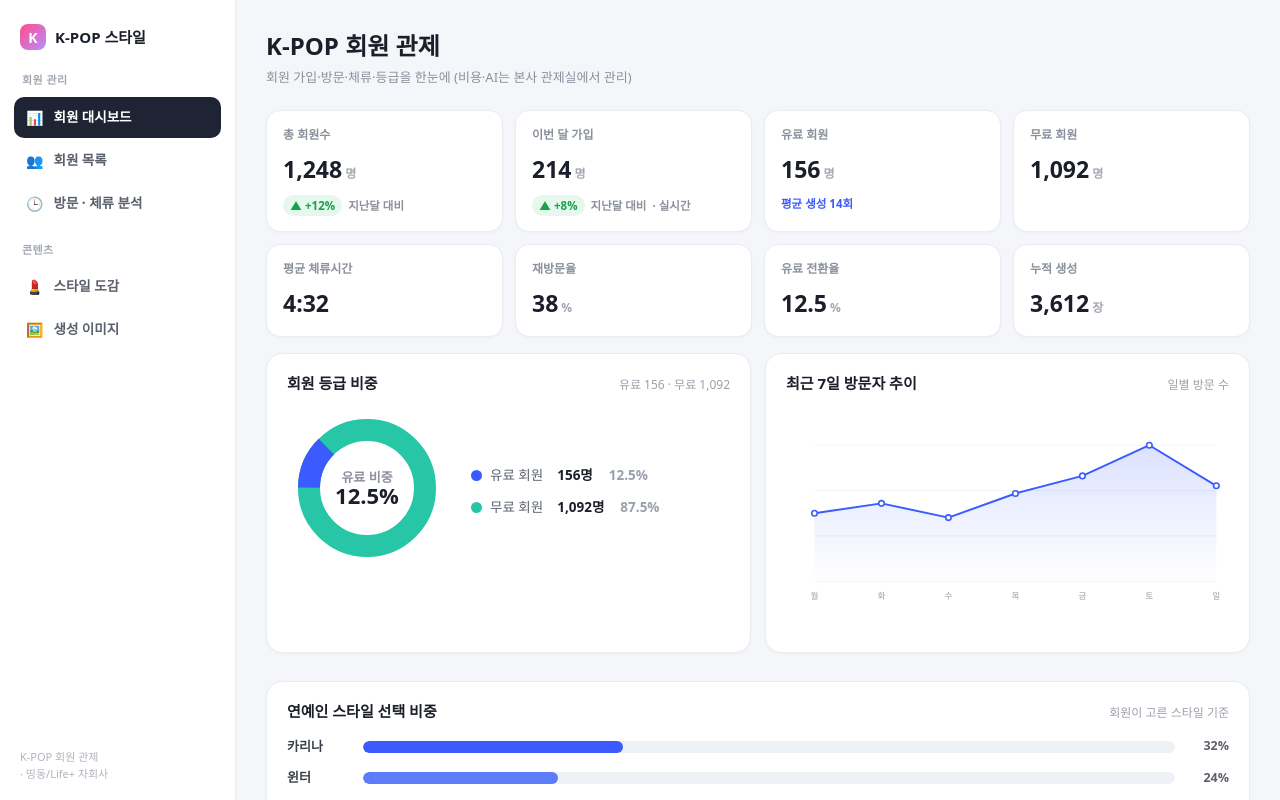
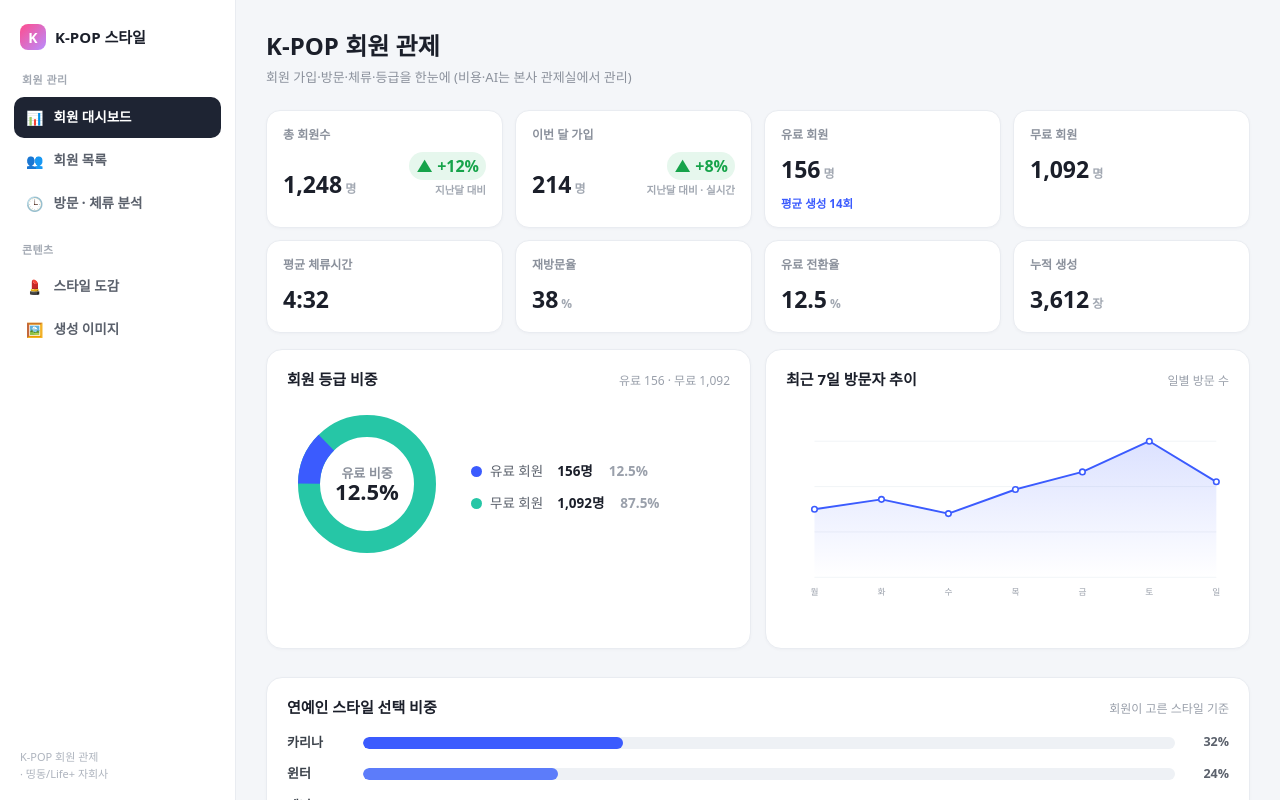
Before and after one commit to wjsehddyd-gif/kpop, a Next.js app: page /admin in a window 1280 px wide. Built offline with nearby package versions, Linux system fonts and the light colour scheme; a web font is replaced by a local one.

Commit message:
대시보드 카드: 지난달대비 우측 배치 + 회원목록 버튼 삭제

```diff
--- a/app/admin/_shared.js
+++ b/app/admin/_shared.js
@@ -44,6 +44,9 @@ export const CSS = `
 .ka-card-v{font-size:23px;font-weight:800;color:#1B1F2A;display:flex;align-items:baseline;gap:3px;}
 .ka-card-s{font-size:12px;font-weight:600;color:#A2A8B2;}
 .ka-sub2{display:flex;align-items:center;gap:6px;margin-top:9px;font-size:11.5px;font-weight:600;}
+.ka-card-vrow{display:flex;align-items:flex-end;justify-content:space-between;gap:10px;}
+.ka-delta-wrap{display:flex;flex-direction:column;align-items:flex-end;gap:3px;padding-bottom:3px;}
+.ka-delta-cap{font-size:10.5px;color:#A2A8B2;font-weight:600;white-space:nowrap;}
 .ka-delta{display:inline-flex;align-items:center;gap:2px;padding:2px 7px;border-radius:99px;font-weight:700;}
 .ka-delta.up{background:#E6F7ED;color:#16A34A;}
 .ka-delta.down{background:#FDECEC;color:#EF4444;}
--- a/app/admin/page.js
+++ b/app/admin/page.js
@@ -55,15 +55,16 @@ export default function Dash() {
           {SUMMARY.map((c, i) => (
             <div className="ka-card" key={i}>
               <div className="ka-card-k">{c.k}</div>
-              <div className="ka-card-v">{c.v}<span className="ka-card-s">{c.s}</span></div>
-              {(c.delta || c.extra || c.live) && (
-                <div className="ka-sub2">
-                  {c.delta && <span className={"ka-delta " + c.delta.dir}>{c.delta.dir === "up" ? "▲" : "▼"} {c.delta.val}</span>}
-                  {c.delta && <span className="ka-extra">지난달 대비</span>}
-                  {c.extra && <span className="ka-extra"><b>{c.extra}</b></span>}
-                  {c.live && <span className="ka-extra">· 실시간</span>}
-                </div>
-              )}
+              <div className="ka-card-vrow">
+                <div className="ka-card-v">{c.v}<span className="ka-card-s">{c.s}</span></div>
+                {c.delta && (
+                  <span className="ka-delta-wrap">
+                    <span className={"ka-delta " + c.delta.dir}>{c.delta.dir === "up" ? "▲" : "▼"} {c.delta.val}</span>
+                    <span className="ka-delta-cap">지난달 대비{c.live ? " · 실시간" : ""}</span>
+                  </span>
+                )}
+              </div>
+              {c.extra && <div className="ka-sub2"><span className="ka-extra"><b>{c.extra}</b></span></div>}
             </div>
           ))}
         </div>
@@ -98,10 +99,6 @@ export default function Dash() {
           </div>
         </div>
 
-        <Link href="/admin/members" className="ka-cta">
-          <div className="ka-cta-l"><b>회원 목록 전체 보기</b><p>아이디·가입일·방문·체류·등급·생성수 전체 회원 1,248명</p></div>
-          <span className="ka-cta-go">회원 목록 →</span>
-        </Link>
       </main>
     </div>
   );
```
